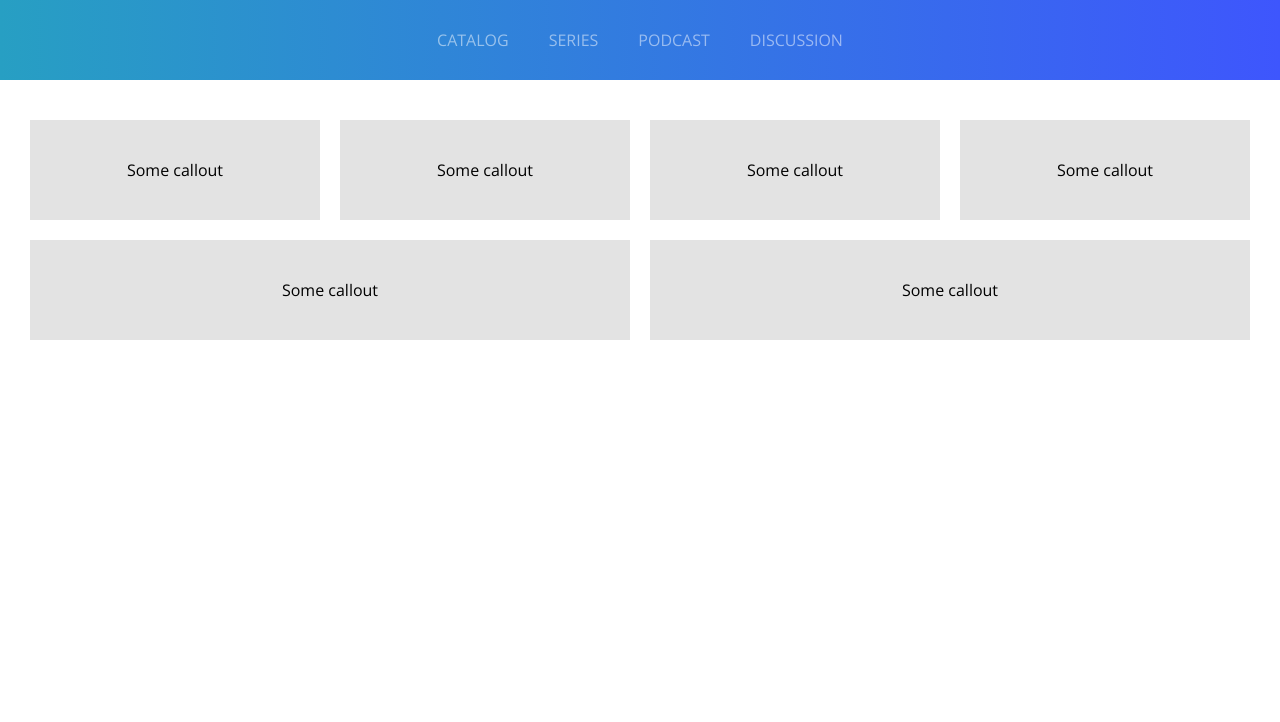
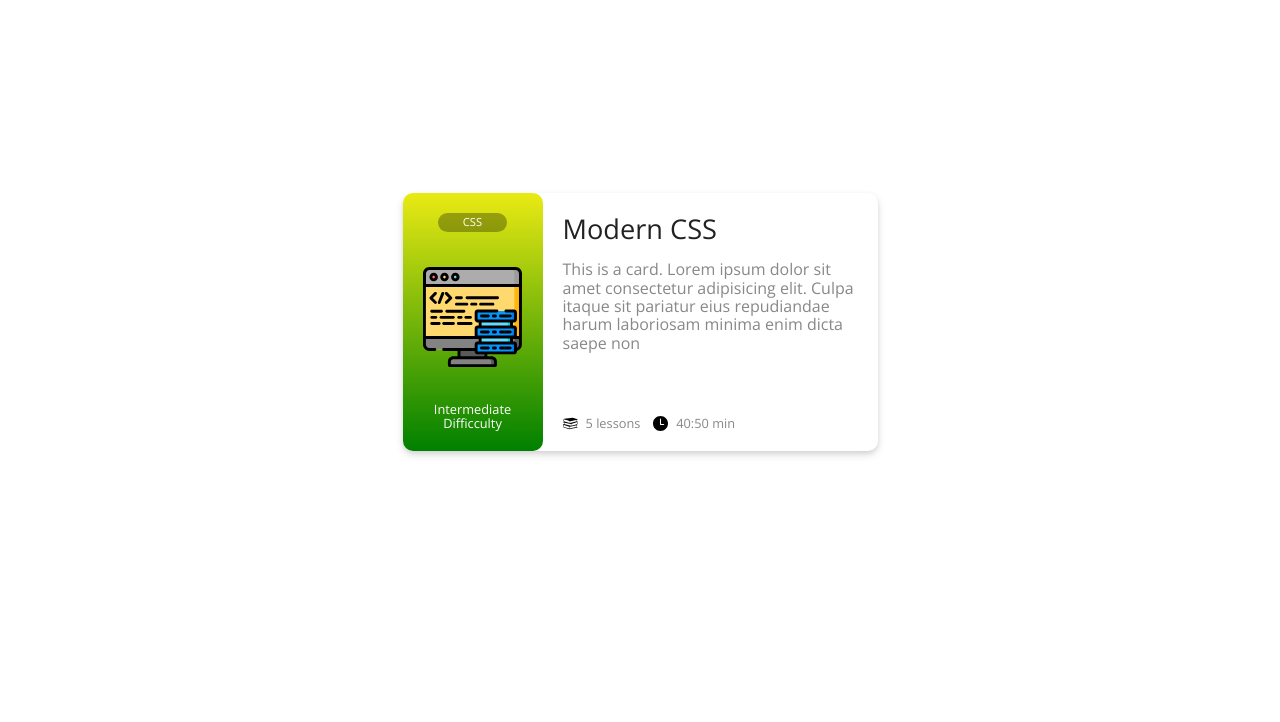
Before and after one commit to kamalahmed/css-practice-projects, a plain HTML site: page index.html in a window 1280 px wide. Shown: the part 78-800 px from the top of the page. Drawn offline with nearby package versions, Linux system fonts and the light colour scheme.

Commit message:
completed card design

```diff
--- a/index.html
+++ b/index.html
@@ -11,49 +11,40 @@
 
 </head>
 <body>
-    <header class="section">
-        <div class="container">
-            <div class="header-top">
-                <h1>Kamal</h1>
-                <a href="#">Sign in</a>
+
+    <div class="card">
+         <!-- left -->
+         <div class="card--left">
+            <a href="#" class="card--skill-button">CSS</a>
+
+            <img src="/images/tooling.svg" alt="">
+
+            <span class="card--difficulty">Intermediate Difficculty</span>
          </div>
 
-            <nav>
-                <a href="#">Catalog</a>
-                <a href="#">Series</a>
-                <a href="#">Podcast</a>
-                <a href="#">Discussion</a>
-            </nav>
+         <!-- right -->
+         <div class="card--right">
+             <h5 class="card--title"><a href="#">Modern CSS</a></h5>
+             <p class="card--excerpt">
+                 This is a card. Lorem ipsum dolor sit amet consectetur adipisicing elit.
+                 Culpa itaque sit pariatur eius repudiandae harum laboriosam minima enim dicta saepe non
+             </p>
+
+             <div class="card--meta">
+                 <div>
+                    <img src="/images/books.svg" alt="Book svg icon">
+                    5 lessons
                  </div>
-    </header>
 
-    <div class="section">
-        <div class="conainter">
-            <div class="row">
-                <div class="col">
-                    <div class="box">Some callout</div>
-                </div>
-                <div class="col">
-                    <div class="box">Some callout</div>
-                </div>
-                <div class="col">
-                    <div class="box">Some callout</div>
-                </div>
-                <div class="col">
-                    <div class="box">Some callout</div>
+                 <div>
+                    <img src="/images/clock.svg" alt="Clock svg icon">
+                    40:50 min
                  </div>
             </div>
 
-            <div class="row">
-                <div class="col">
-                    <div class="box">Some callout</div>
-                </div>
-                <div class="col">
-                    <div class="box">Some callout</div>
-                </div>
-            </div>
          </div>
     </div>
 
+
 </body>
 </html>
--- a/style.css
+++ b/style.css
@@ -1,12 +1,91 @@
-@import './partials/base.css';
-@import './partials/header.css';
+html, body{
+    height: 100%;
+    font-family: 'Open Sans', sans-serif;
+}
 
-
-
-.box{
-    background: #e3e3e3;
-    height: 100px;
+body {
     display: flex;
     justify-content: center;
     align-items: center;
 }
+a{
+    text-decoration: none;
+}
+.card {
+    box-shadow: 0 4px 8px 0 rgba(0, 0, 0, .12), 0 2px 4px 0 rgba(0, 0, 0, .08);
+    width: 475px;
+    height: 258px;
+    display: flex;
+    border-radius: 10px;
+}
+.card--left, .card--right{
+    padding: 20px;
+}
+/* Card Left */
+
+.card--left {
+    background: linear-gradient(to bottom, #eaea13, green);
+    color: #fff;
+    text-align: center;
+    display: flex;
+    flex-direction: column;
+    justify-content: space-between;
+    align-items: center;
+    border-radius: 10px;
+
+}
+.card--difficulty{
+    font-size: 0.8em;
+}
+
+.card--skill-button{
+    background: rgba(0, 0, 0, .3);
+    color: inherit;
+    font-size: 0.7em;
+    padding: 3px 25px;
+    border-radius: 9999px;
+}
+
+
+
+
+
+
+/* Card Right */
+.card--right {
+    color: #888888;
+    display: flex;
+    flex-direction: column;
+}
+
+.card--title{
+    color: #222;
+    font-size: 1.7em;
+    font-weight: 500;
+    margin-top: 0;
+    margin-bottom: 0;
+}
+
+.card--title > a{
+    color: inherit;
+    text-decoration: none;
+}
+.card--excerpt{
+    flex: 1; /* or margin-bottom: auto; */
+}
+
+.card--meta {
+    display: flex;
+    font-size: 0.8em;
+    align-items: center;
+}
+.card--meta > div:first-child {
+    margin-right: 1em;
+}
+
+.card--meta > div{
+    display: flex;
+}
+.card--meta > div > img {
+    margin-right: 8px;
+}
```
Also changed, not shown: images/books.svg (added), images/clock.svg (added), images/tooling.svg (added), images/tooling2.svg (added). Lines whose indentation alone changed are shown as unchanged.
